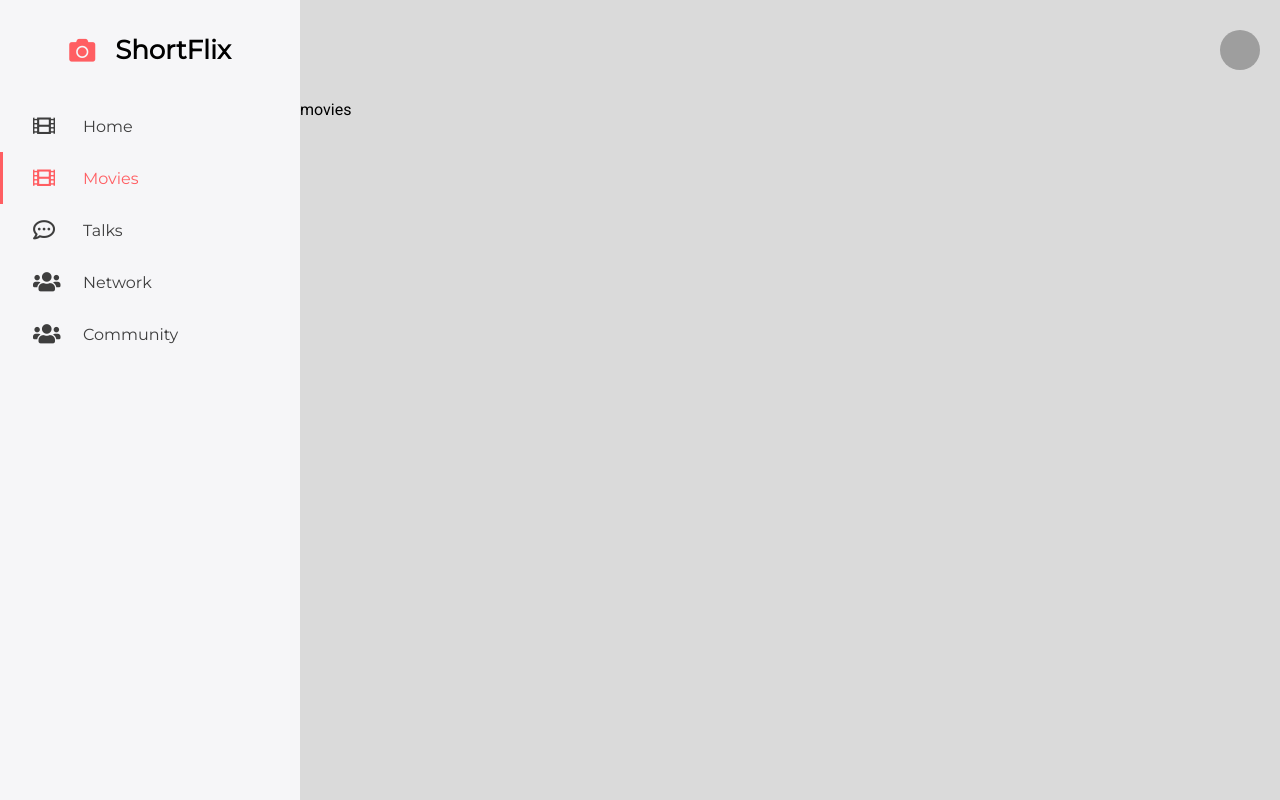
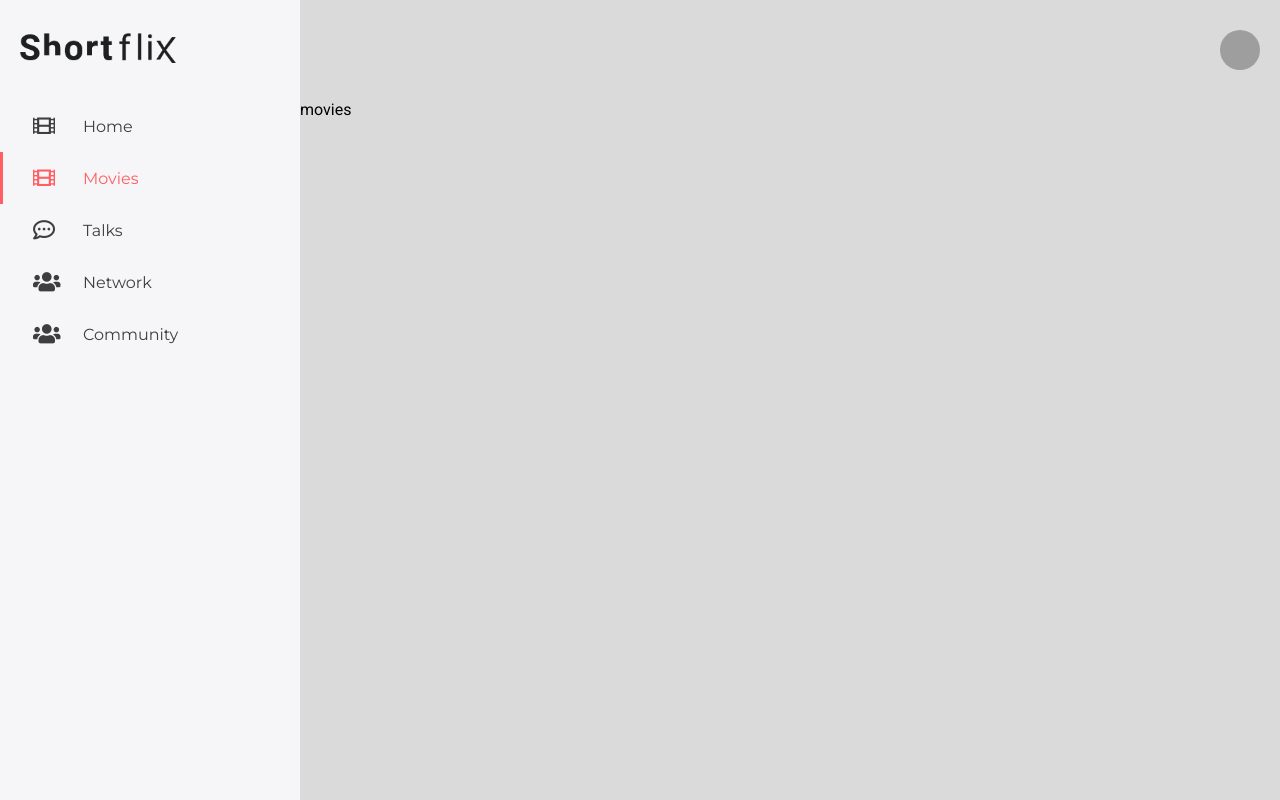
Before and after one commit to F3n-r1r/ShortFlix, a Vue app in the folder client/: page /Dashboard/Movies in a window 1280 px wide. Built offline with nearby package versions, Linux system fonts and the light colour scheme; no server answers; sample sign-in values are in the browser's storage; grey boxes are pictures that could not be loaded.

Commit message:
Modify: replaced logo text with logo file

```diff
--- a/client/src/Layout/Components/Dashboard/Aside.vue
+++ b/client/src/Layout/Components/Dashboard/Aside.vue
@@ -7,8 +7,11 @@
             <!-------------------------------------------------------------------------------------->
             <header class="content-header">
                 <button class="content-header__burger-btn" @click="closeMenu"></button>
-                <i class="content-header__icon fas fa-camera"></i>
-                <h1 class="content-header__headline">ShortFlix</h1>
+                <figure class="content-header__logo">
+                    <router-link to="/Dashboard/DashboardHome">
+                        <img src="../../../Assets/logo.png">
+                    </router-link>
+                </figure>
             </header>
 
 
@@ -185,6 +188,11 @@ export default {
                     display: block;
                 }
             }
+
+            &__logo img {
+                width: 60%;
+                height: auto;
+            }
         }
 
 
--- a/client/src/Layout/Home.vue
+++ b/client/src/Layout/Home.vue
@@ -7,7 +7,9 @@
 		<!-------------------------------------------------------------------------------------->
 		<header class="header">
 			<div class="header__center">
-				<h1 class="center__logo">ShortFlix</h1>
+				<figure class="center__logo">
+                    <img src="../Assets/logo.png">
+                </figure>
 			</div>
 			<div class="header__right">
 				<button class="right__login" @click="toggleAuthModal"><i class="fas fa-user-lock"></i></button>
```
Also changed, not shown: client/src/Assets/logo.png (added).
